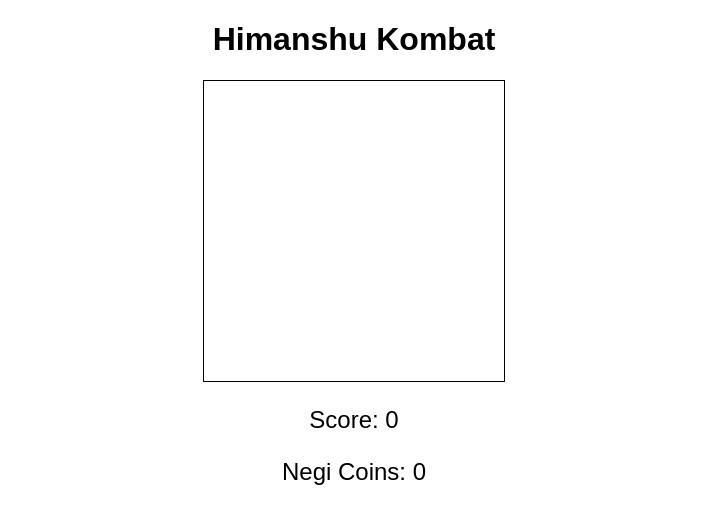
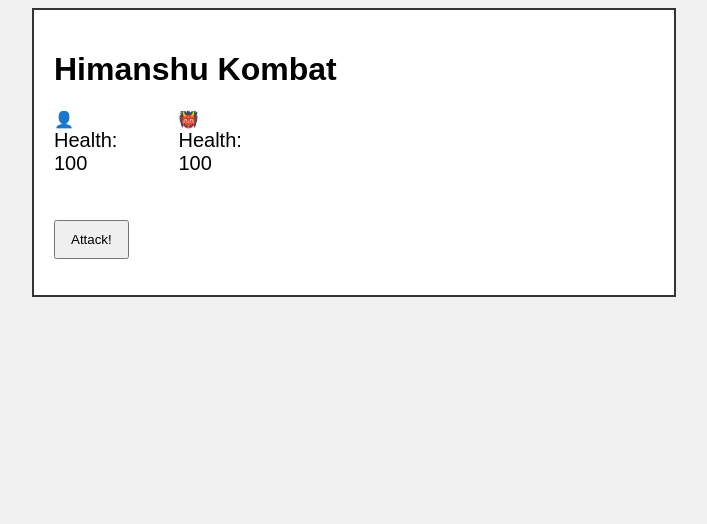
Before and after one commit to Vineetpandey0/Himanshu_kombat, a plain HTML site: page index.html in a window 1280 px wide. Shown: the whole page, without its empty margins (286-993 px from the left). Drawn offline with Linux system fonts and the light colour scheme.

Commit message:
Update index.html

```diff
--- a/index.html
+++ b/index.html
@@ -5,30 +5,59 @@
     <meta name="viewport" content="width=device-width, initial-scale=1.0">
     <title>Himanshu Kombat</title>
     <style>
-        body { text-align: center; font-family: Arial, sans-serif; }
-        #game { margin: 20px auto; width: 300px; height: 300px; border: 1px solid #000; }
-        #score { font-size: 24px; }
-        #currency { font-size: 24px; }
+        body { font-family: Arial, sans-serif; background-color: #f0f0f0; }
+        #game { width: 600px; margin: auto; border: 2px solid #333; padding: 20px; background-color: #fff; }
+        .character { width: 100px; height: 100px; display: inline-block; margin-right: 20px; }
+        .health { font-size: 20px; }
+        button { padding: 10px 15px; margin-top: 10px; cursor: pointer; }
     </style>
 </head>
 <body>
+
+<div id="game">
     <h1>Himanshu Kombat</h1>
-    <div id="game"></div>
-    <p id="score">Score: 0</p>
-    <p id="currency">Negi Coins: 0</p>
-    <script>
-        let score = 0;
-        let negiCoins = 0;
-        const game = document.getElementById('game');
-        const scoreDisplay = document.getElementById('score');
-        const currencyDisplay = document.getElementById('currency');
+    <div id="characters">
+        <div class="character" id="player">👤<br><span class="health">Health: <span id="playerHealth">100</span></span></div>
+        <div class="character" id="enemy">👹<br><span class="health">Health: <span id="enemyHealth">100</span></span></div>
+    </div>
+    <button onclick="attack()">Attack!</button>
+    <p id="message"></p>
+</div>
 
-        game.addEventListener('click', () => {
-            score++;
-            negiCoins += 10; // Earn 10 Negi Coins per tap
-            scoreDisplay.textContent = 'Score: ' + score;
-            currencyDisplay.textContent = 'Negi Coins: ' + negiCoins;
-        });
-    </script>
+<script>
+let playerHealth = 100;
+let enemyHealth = 100;
+
+function attack() {
+    const playerDamage = Math.floor(Math.random() * 20) + 5;
+    const enemyDamage = Math.floor(Math.random() * 20) + 5;
+
+    enemyHealth -= playerDamage;
+    playerHealth -= enemyDamage;
+
+    document.getElementById('playerHealth').innerText = playerHealth;
+    document.getElementById('enemyHealth').innerText = enemyHealth;
+
+    let message = You dealt ${playerDamage} damage! Enemy dealt ${enemyDamage} damage!;
+
+    if (playerHealth <= 0 && enemyHealth <= 0) {
+        message += " It's a draw!";
+        endGame();
+    } else if (playerHealth <= 0) {
+        message += " You lost!";
+        endGame();
+    } else if (enemyHealth <= 0) {
+        message += " You won!";
+        endGame();
+    }
+
+    document.getElementById('message').innerText = message;
+}
+
+function endGame() {
+   document.querySelector("button").disabled = true;
+}
+</script>
+
 </body>
 </html>
```
